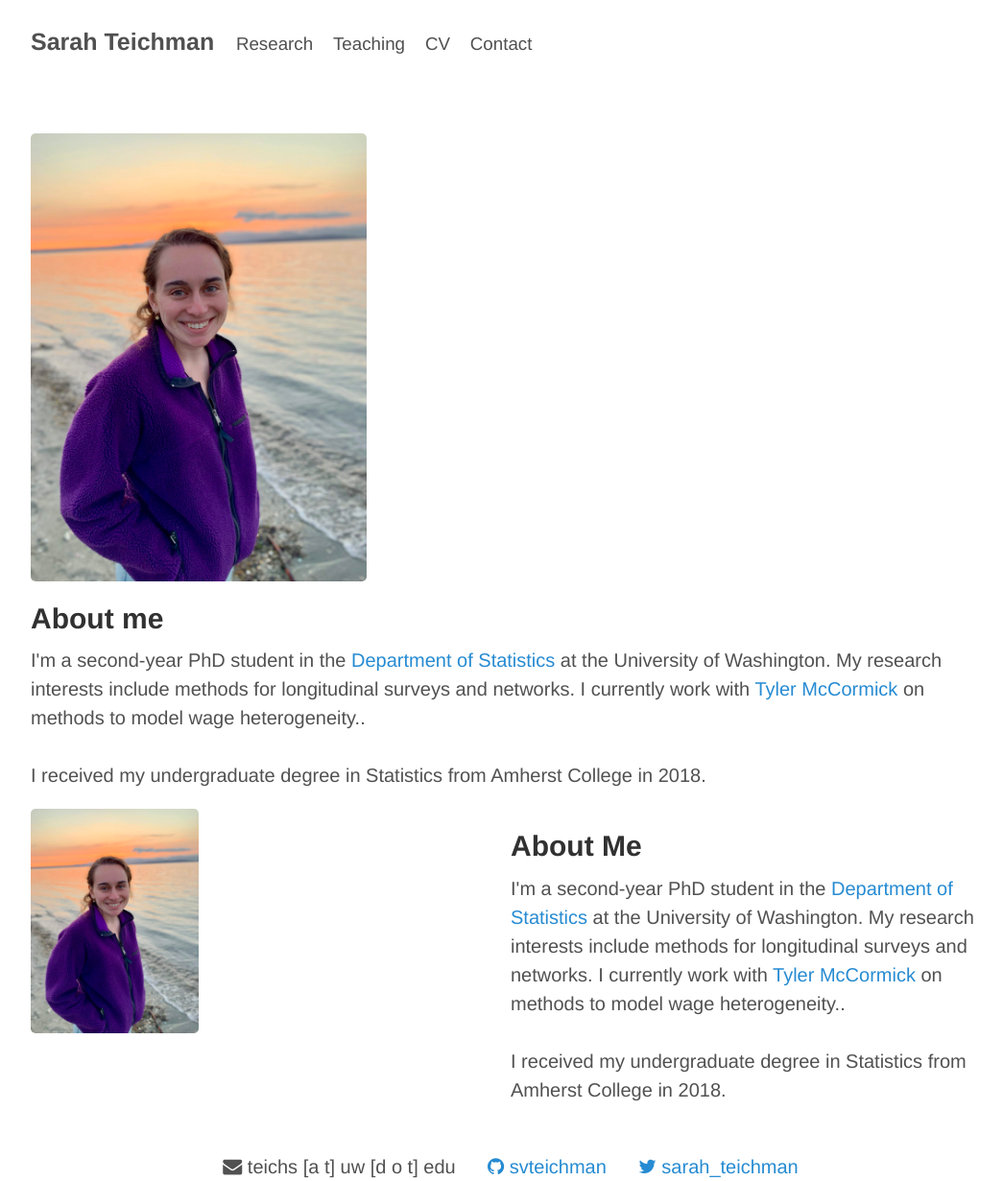
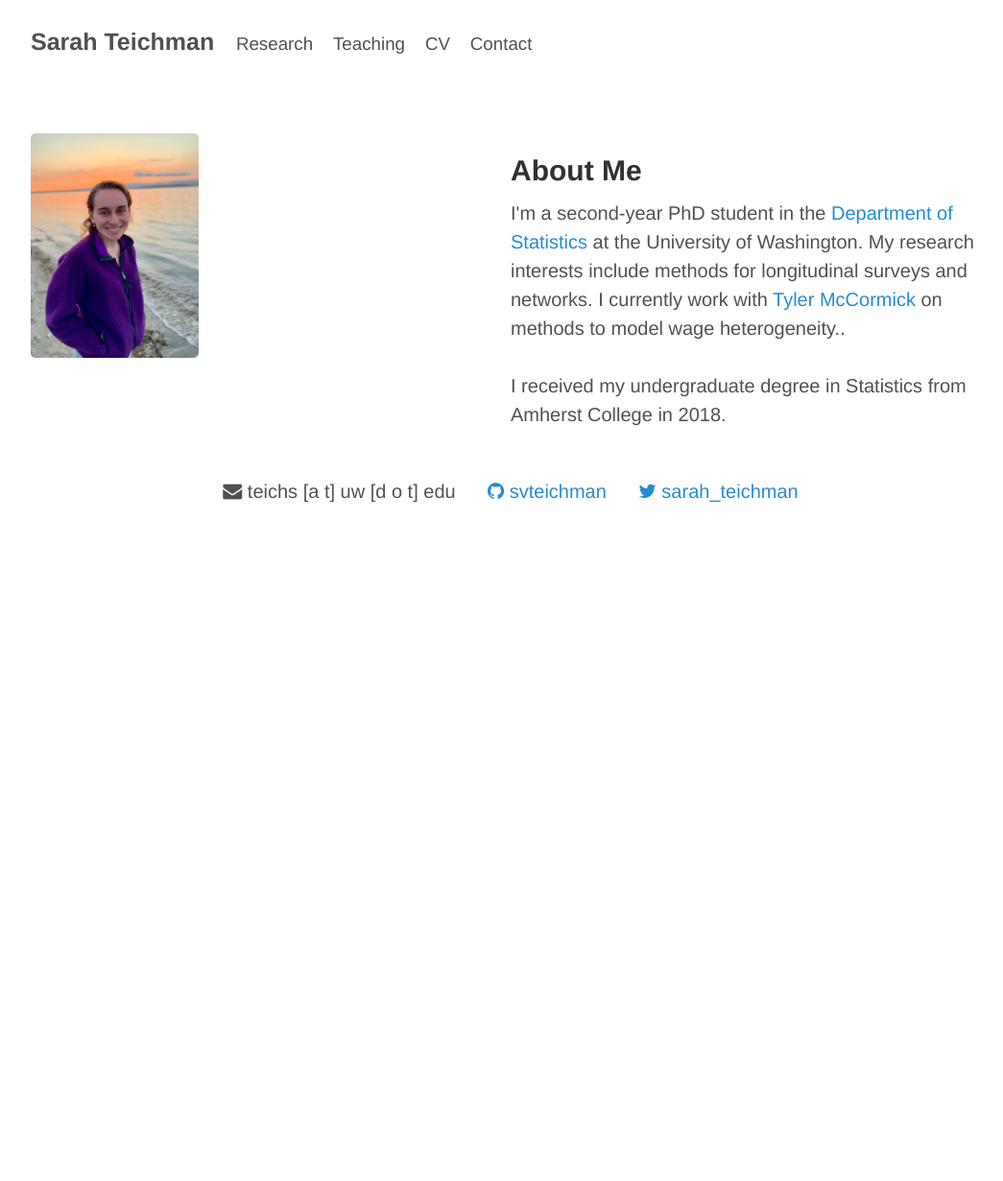
Before and after one commit to svteichman/svteichman.github.io, a Jekyll site: the page built from index.html, in a window 1280 px wide. Shown: the whole page at 96% size, without its empty margins (108-1153 px from the left). Built offline with Jekyll 4.4.1, drawn with Linux system fonts in a browser that asks for light colours; after the commit the page ends 900 px from its top, so only the background shows below that.

Commit message:
fixing image

```diff
--- a/index.html
+++ b/index.html
@@ -9,26 +9,6 @@ title: Sarah Teichman
     width: 50%;
     }
 </style>
-
-<div class="row featurette">
-<div class="col-md-4">
-  <img class="featurette-image img-responsive" src="images/me.JPG" width = "35%" height = "35%">
-</div>
-
-
-<div class="col-md-5">
-  <h2 class="featurette-heading">About me</h2>
-  <p class="lead">
-  I'm a second-year PhD student in the <a href = "http://www.stat.washington.edu/">Department of Statistics</a> at the University of
-		Washington. My research interests include methods for longitudinal surveys and networks. I currently work with
-		<a href = "https://thmccormick.github.io/">Tyler McCormick</a>
-		on methods to model wage heterogeneity.. <br/>
-<br/>
-I received my undergraduate degree in Statistics from Amherst College in 2018.
-  </p>
-</div>
-</div>
-
 
 <div class="row">
         <div class="column">
```
